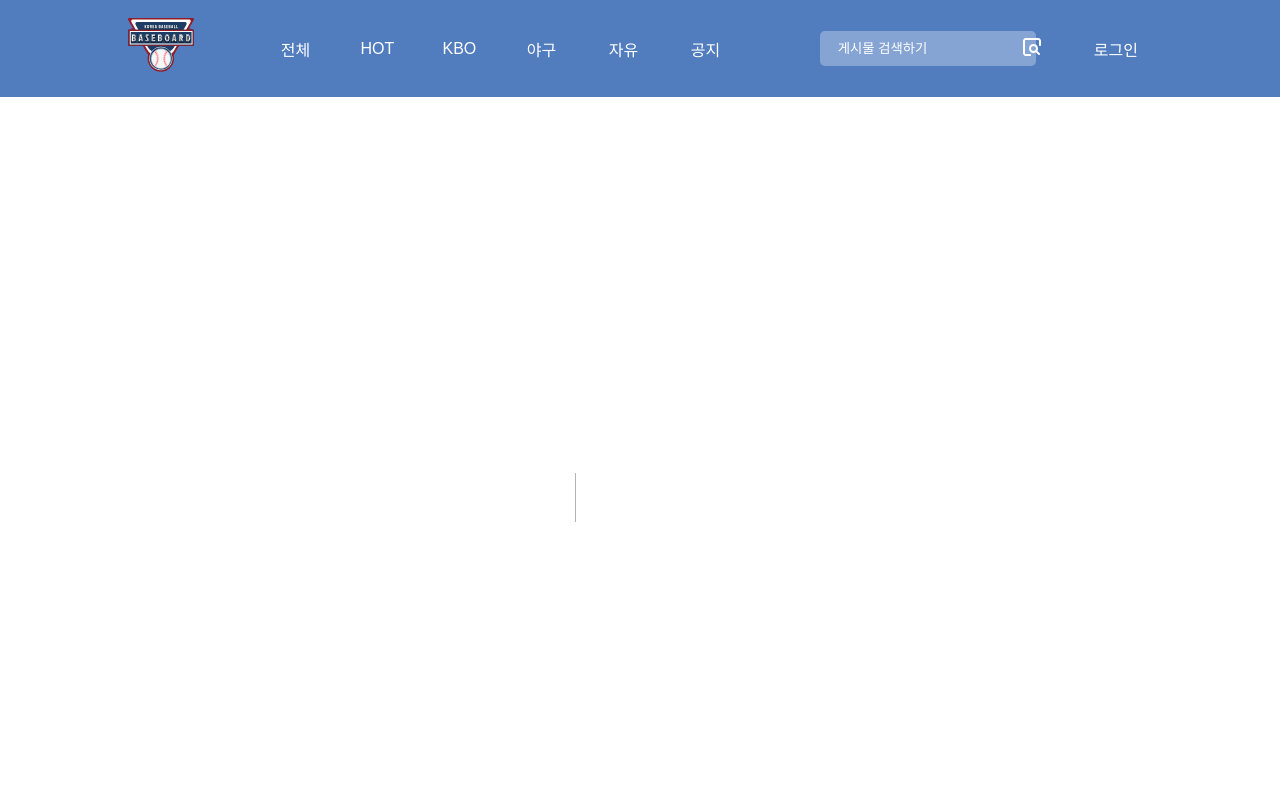
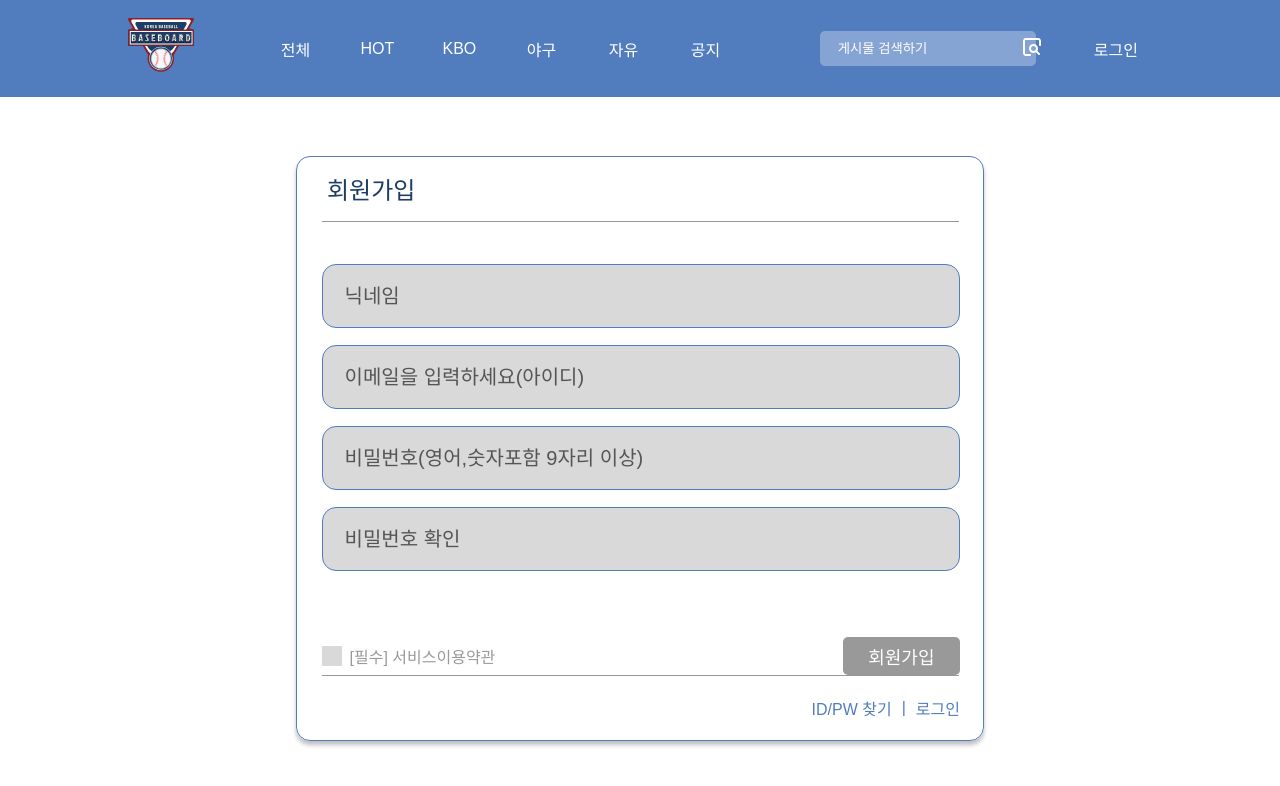
Before and after one commit to Jaylin16/Base-Board, a Next.js app in the folder client/next-tutorial/: page /register in a window 1280 px wide. Before the commit this address had no page. Shown: the top 786 px of the page. Built offline with nearby package versions, Linux system fonts and the light colour scheme.

Commit message:
[FE-VIEW] 회원가입 페이지 레이아웃 작업 #12

```diff
--- /dev/null
+++ b/client/next-tutorial/src/app/register/page.tsx
@@ -0,0 +1,266 @@
+"use client";
+import { css } from "@emotion/react";
+import React, { useEffect, useState } from "react";
+import { useRouter } from "next/navigation";
+import CustomCheckbox from "@/component/common/CustomCheckbox";
+
+const Register: React.FC = () => {
+  const router = useRouter();
+  const [checked, setChecked] = useState(false);
+  const [params, setParams] = useState<{
+    nickname: string;
+    email: string;
+    password: string;
+  }>({
+    nickname: "",
+    email: "",
+    password: "",
+  });
+
+  const [checkedPassword, setCheckedPassword] = useState<string>("");
+  const [emailReg, setEmailReg] = useState<boolean>(true);
+  const [passwordReg, setPasswordReg] = useState<boolean>(true);
+
+  const blurHandler = (event: React.ChangeEvent<HTMLInputElement>) => {
+    if (event.target.name === "email") {
+      setEmailReg(emailRegex.test(event.target.value));
+    } else if (event.target.name === "password") {
+      setPasswordReg(passwordRegex.test(event.target.value));
+    }
+  };
+
+  const inputHandler = (event: React.ChangeEvent<HTMLInputElement>) => {
+    setParams({
+      ...params,
+      [event.target.name]: event.target.value,
+    });
+  };
+
+  const handleCheckboxChange = (event: React.ChangeEvent<HTMLInputElement>) => {
+    setChecked(event.target.checked);
+  };
+
+  const emailRegex = /^[a-zA-Z0-9._%+-]+@[a-zA-Z0-9.-]+\.[a-zA-Z]{2,}$/;
+  const passwordRegex = /^[A-Za-z\d]{9,}$/;
+
+  return (
+    <>
+      <div css={rootStyle}>
+        <div css={registerBoxStyle}>
+          <div css={registerStyle}>회원가입</div>
+
+          <div css={innerBox}>
+            <div css={inputWrapper}>
+              <input
+                css={inputStyle(true)}
+                placeholder="닉네임"
+                type="text"
+                name="nickname"
+                onChange={inputHandler}
+              />
+
+              <input
+                css={inputStyle(emailReg)}
+                placeholder="이메일을 입력하세요(아이디)"
+                type="text"
+                name="email"
+                onChange={inputHandler}
+                onBlur={blurHandler}
+              />
+
+              <input
+                css={inputStyle(passwordReg)}
+                placeholder="비밀번호(영어,숫자포함 9자리 이상)"
+                type="password"
+                name="password"
+                onChange={inputHandler}
+                onBlur={blurHandler}
+              />
+
+              <input
+                css={inputStyle(checkedPassword === params.password)}
+                placeholder="비밀번호 확인"
+                type="password"
+                name="checkPassword"
+                onChange={(e) => {
+                  setCheckedPassword(e.target.value);
+                }}
+              />
+
+              <div
+                css={passwordCheckStyle(
+                  checkedPassword === params.password &&
+                    checkedPassword.length > 8
+                )}
+              >
+                비밀번호가 일치합니다.
+              </div>
+            </div>
+
+            <div css={registerButtonWrapper}>
+              <div style={{ color: "#999999" }}>
+                <CustomCheckbox
+                  checked={checked}
+                  onChange={handleCheckboxChange}
+                  label="[필수] 서비스이용약관"
+                />
+              </div>
+              <button
+                css={registerButton(
+                  params.nickname.length > 1 &&
+                    params.email.length > 1 &&
+                    params.password.length > 1 &&
+                    checkedPassword === params.password &&
+                    emailReg &&
+                    passwordReg
+                )}
+                disabled={
+                  params.nickname.length < 1 &&
+                  params.email.length < 1 &&
+                  params.password.length < 1 &&
+                  checkedPassword !== params.password
+                }
+              >
+                회원가입
+              </button>
+            </div>
+          </div>
+
+          <div css={loginButtonWrapper}>
+            <div css={buttonStyle}>ID/PW 찾기</div> |{" "}
+            <div css={buttonStyle} onClick={() => router.push("/login")}>
+              로그인
+            </div>
+          </div>
+        </div>
+      </div>
+    </>
+  );
+};
+
+const rootStyle = css`
+  background: #ffffff;
+  height: calc(100vh - 97px);
+
+  display: flex;
+  align-items: center;
+  justify-content: center;
+`;
+
+const registerBoxStyle = css`
+  width: 688px;
+  border-radius: 14px;
+  border: 1px solid #517dbf;
+  box-shadow: 0px 4px 4px 0px rgba(0, 0, 0, 0.25);
+
+  display: flex;
+  align-items: center;
+  justify-content: center;
+  flex-direction: column;
+`;
+
+const innerBox = css`
+  border-top: 1.5px solid #999999;
+  border-bottom: 1.5px solid #999999;
+  height: 455.75px;
+  width: 637px;
+  padding: 42.75px 0 0 0;
+
+  display: flex;
+  flex-direction: column;
+`;
+
+const registerStyle = css`
+  width: 100%;
+  height: 64px;
+  padding: 0 30px;
+  font-size: 24px;
+  color: #1d3d65;
+
+  display: flex;
+  justify-content: flex-start;
+  align-items: center;
+`;
+
+const registerButton = (isActive: boolean) => css`
+  padding: 6px 25px;
+  border-radius: 5px;
+  background: ${isActive ? "#7d9dcf" : "#999999"};
+  color: #ffffff;
+  font-size: 18px;
+
+  display: flex;
+  align-items: center;
+  justify-content: center;
+
+  cursor: ${isActive && "pointer"};
+
+  -moz-appearance: none;
+  -webkit-appearance: none;
+  appearance: none;
+  outline: none;
+  border: none;
+`;
+
+const inputStyle = (isValid: boolean) => css`
+  width: 638px;
+  height: 64px;
+  background: #d9d9d9;
+  border-radius: 14px;
+  border: 1px solid #517dbf;
+  padding-left: 22px;
+  font-size: 20px;
+  color: ${!isValid && "#e05b3a"};
+
+  ::placeholder {
+    color: #555555;
+  }
+
+  :focus {
+    outline-color: #a53a20;
+
+    ::placeholder {
+      color: transparent;
+    }
+  }
+`;
+
+const inputWrapper = css`
+  display: flex;
+  flex-direction: column;
+  gap: 17px;
+`;
+
+const registerButtonWrapper = css`
+  width: 638px;
+  height: 64px;
+  padding-top: 31px;
+
+  display: flex;
+  align-items: center;
+  justify-content: space-between;
+`;
+
+const loginButtonWrapper = css`
+  width: 640px;
+  height: 64px;
+  color: #517dbf;
+
+  display: flex;
+  justify-content: flex-end;
+  align-items: center;
+  gap: 10px;
+`;
+
+const buttonStyle = css`
+  cursor: pointer;
+`;
+
+const passwordCheckStyle = (checkedPassword: boolean) => css`
+  font-size: 14px;
+  color: #555555;
+  margin-left: 17px;
+  visibility: ${!checkedPassword && "hidden"};
+`;
+
+export default Register;
```
